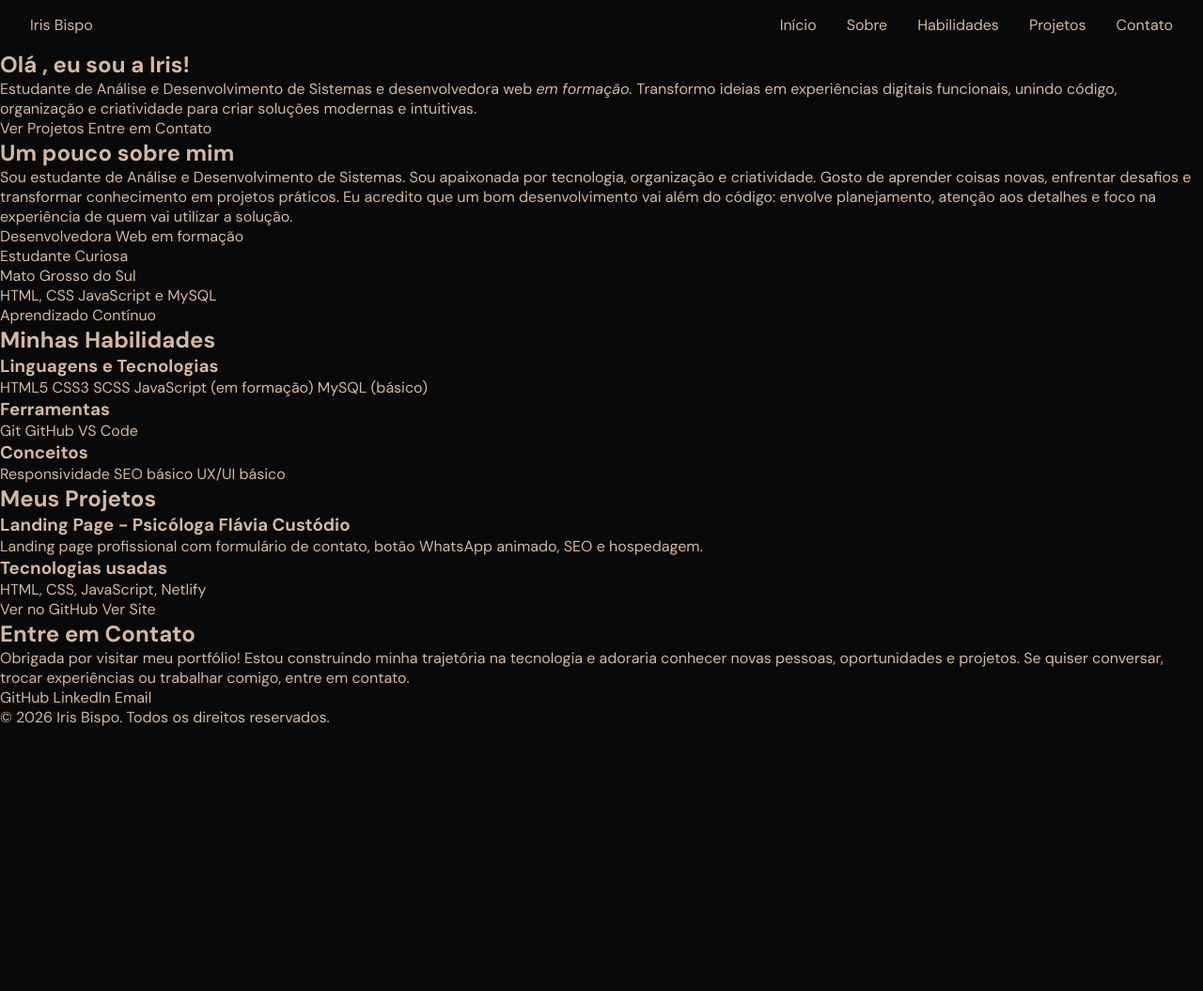
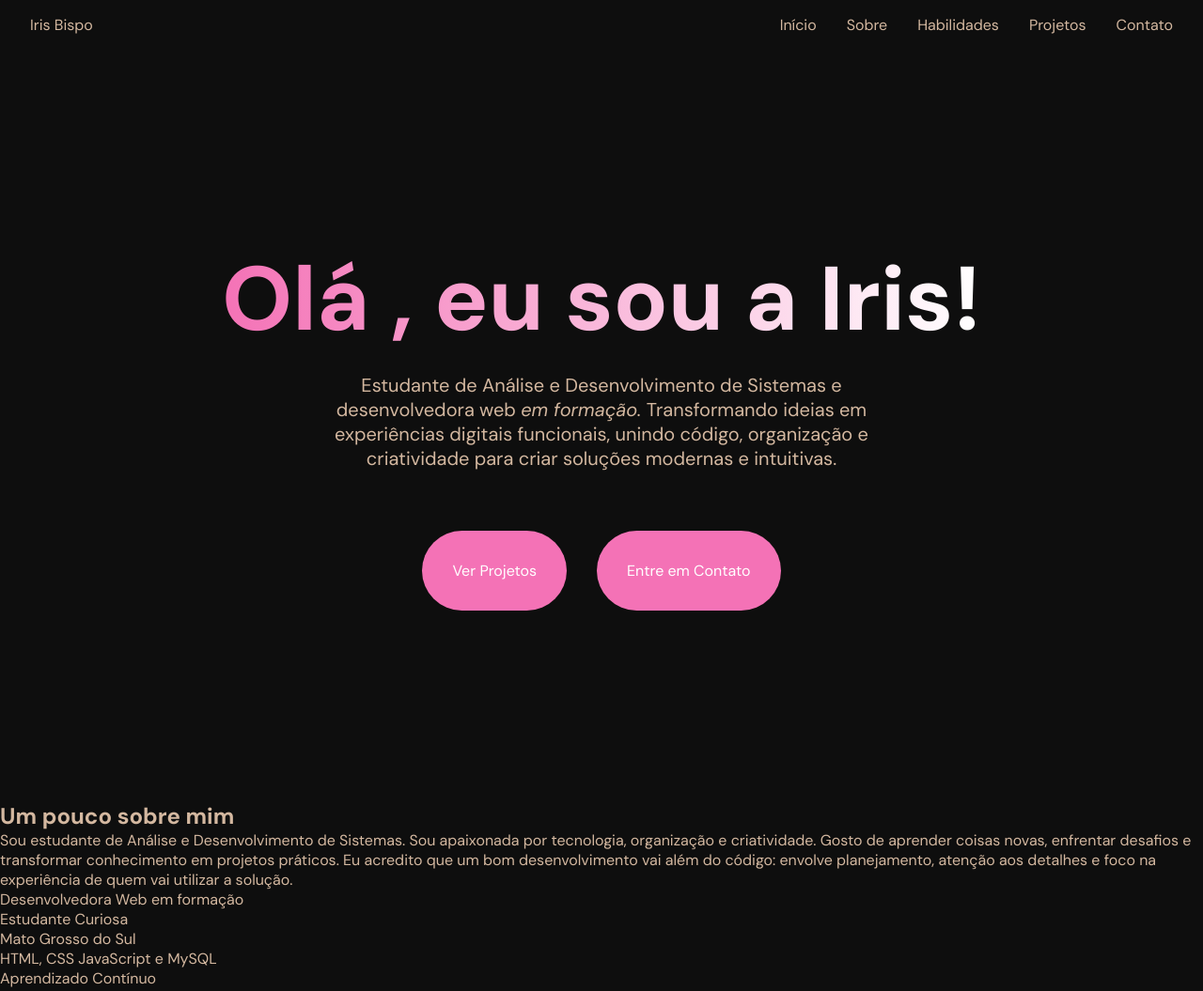
Before and after one commit to Irisabispo/portfolio-iris, a website: page index.html in a window 1280 px wide. Shown: the top 1055 px of the page at 94% size. Before the commit the page ends 800 px from the top, so only its background shows below. Drawn offline with Linux system fonts and the light colour scheme.

Commit message:
feat: estiliza hero com gradiente, botões e layout

```diff
--- a/index.html
+++ b/index.html
@@ -13,6 +13,7 @@
 <link href="https://fonts.googleapis.com/css2?family=DM+Sans:ital,opsz,wght@0,9..40,100..1000;1,9..40,100..1000&family=Playfair+Display+SC:ital,wght@0,400;0,700;0,900;1,400;1,700;1,900&display=swap" rel="stylesheet">
 </head>
 <body>
+    <!--navbar-->
     <header>
         <nav class="navbar">
             <span class="logo">Iris Bispo</span>
@@ -25,20 +26,20 @@
             </ul>
         </nav>
     </header>
-
-    <section id="hero">
+    <!--hero-->
+    <section class="hero">
         <h1>Olá , eu sou a Iris!</h1>
         <p>Estudante de Análise e Desenvolvimento de Sistemas e desenvolvedora web <em>em formação. </em>
-        Transformo ideias em experiências digitais funcionais, unindo código, organização e
+        Transformando ideias em experiências digitais funcionais, unindo código, organização e
         criatividade para criar soluções modernas e intuitivas.</p>
 
-        <a href="#projetos">Ver Projetos</a>
-        <a href="#contato">Entre em Contato</a>
+        <div class="hero-buttons">
+            <a href="#projetos">Ver Projetos</a>
+            <a href="#contato">Entre em Contato</a>
+        </div>
     </section>
-
-
-
-    <section id="sobre">
+    <!--sobre-->
+    <section class="sobre">
         <h2>Um pouco sobre mim</h2>
         <p>Sou estudante de Análise e Desenvolvimento de Sistemas. Sou apaixonada por tecnologia, organização e criatividade.
             Gosto de aprender coisas novas, enfrentar desafios e transformar conhecimento em projetos práticos.
@@ -51,8 +52,8 @@
         <li>Aprendizado Contínuo</li>
     </ul>
     </section>
-
-    <section id="habilidades">
+    <!--habilidades-->
+    <section class="habilidades">
         <h2>Minhas Habilidades</h2>
         <h3>Linguagens e Tecnologias</h3>
         <div>
@@ -76,8 +77,8 @@
             <span class="badge">UX/UI básico</span>
         </div>
     </section>
-
-    <section id="projetos">
+    <!--projetos-->
+    <section class="projetos">
         <h2>Meus Projetos</h2>
         <div class="projeto-card">
             <h3>Landing Page - Psicóloga Flávia Custódio</h3>
@@ -88,13 +89,12 @@
             <a href="https://psicologa-flavia.netlify.app/" target="_blank" rel="noopener noreferrer">Ver Site</a>
         </div>
     </section>
-
-    <section id="contato">
+    <!--contato-->
+    <section class="contato">
         <h2>Entre em Contato</h2>
         <p>Obrigada por visitar meu portfólio!
         Estou construindo minha trajetória na tecnologia e adoraria conhecer novas pessoas, oportunidades e projetos.
         Se quiser conversar, trocar experiências ou trabalhar comigo, entre em contato.</p>
-
         <a href="https://github.com/Irisabispo" target="_blank" rel="noopener noreferrer">GitHub</a>
         <a href="https://www.linkedin.com/in/iris-bispo/" target="_blank" rel="noopener noreferrer">LinkedIn</a>
         <a href="mailto:irisabispo@gmail.com">Email</a>
--- /dev/null
+++ b/scss/_hero.scss
@@ -0,0 +1,40 @@
+@use 'variables' as *;
+
+.hero {
+    min-height: 100vh;
+    display: flex;
+    flex-direction: column;
+    justify-content: center;
+    align-items: center;
+    text-align: center;
+
+
+    h1 {
+        font-size: 6rem;
+        margin-bottom: 1rem;
+        background-image: linear-gradient(90deg, $cor-destaque, white );
+        -webkit-background-clip: text;
+        background-clip: text;
+        -webkit-text-fill-color: transparent;
+    }
+
+    p {
+        font-size: 1.25rem;
+        max-width: 600px;
+    }
+
+    .hero-buttons {
+        display: flex;
+        margin-top: 4rem;
+        gap: 2rem;
+
+        a {
+            border-radius: 999px;
+            background-color: $cor-destaque;
+            padding: 2em;
+            color: white;
+
+        }
+
+    }
+}
--- a/scss/_variables.scss
+++ b/scss/_variables.scss
@@ -1,4 +1,4 @@
-$cor-principal: #090909;
+$cor-principal: #0e0e0e;
 $cor-destaque: #f472b6;
 $cor-titulo: #fbcfe8;
 $cor-texto: #d4b8a0;
--- a/scss/styles.scss
+++ b/scss/styles.scss
@@ -2,3 +2,4 @@
 @use 'reset';
 @use 'header';
 @use 'base';
+@use 'hero';
```
Also changed, not shown: css/styles.css, 1 other file.
